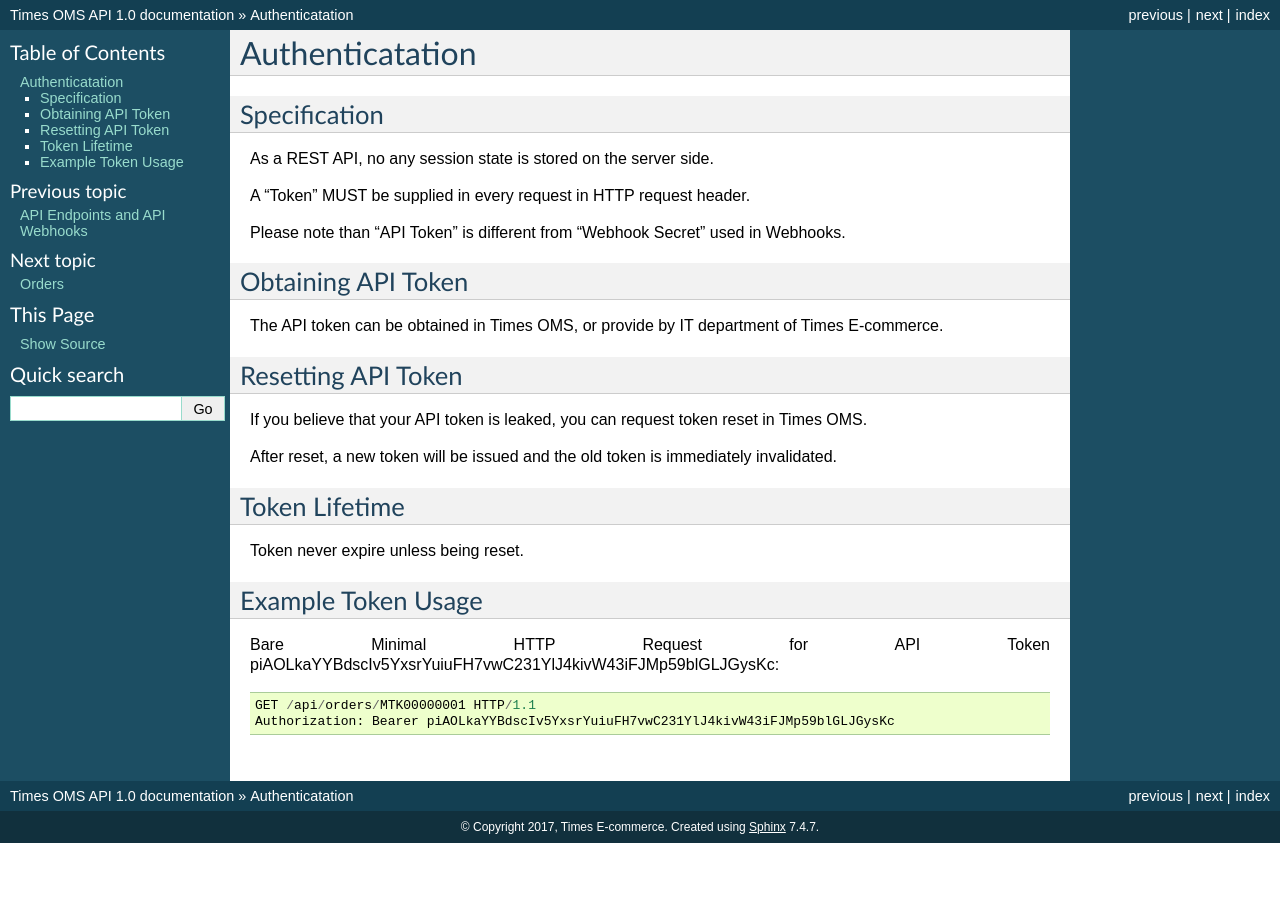
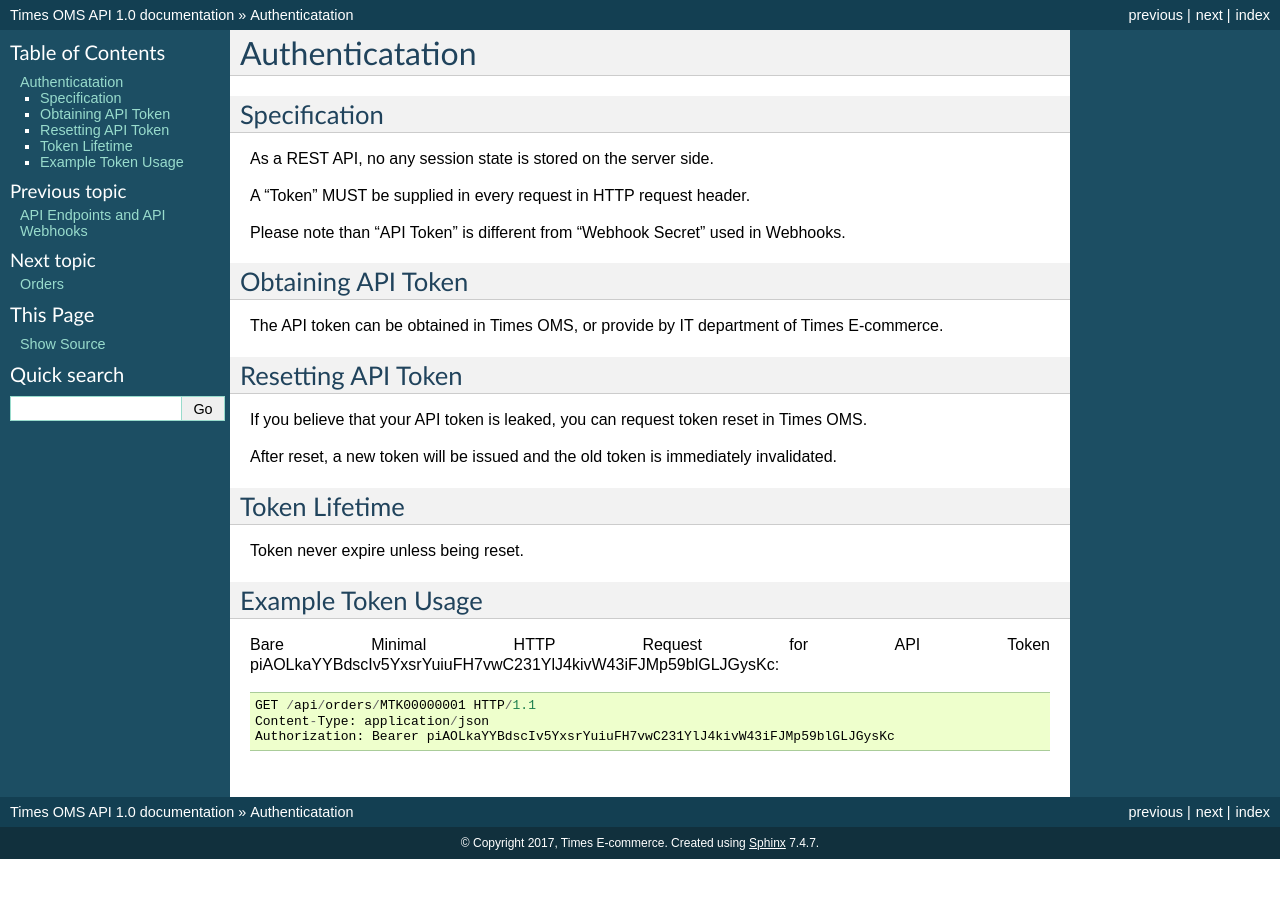
Before and after one commit to timeslogistics/times-oms-api-docs, a Sphinx documentation site: the page built from docs/authentication.rst, in a window 1280 px wide. Built offline with Sphinx 7.4.7, drawn with Linux system fonts in a browser that asks for light colours.

Commit message:
Update authentication.rst

```diff
--- a/docs/authentication.rst
+++ b/docs/authentication.rst
@@ -33,4 +33,5 @@
 Bare Minimal HTTP Request for API Token piAOLkaYYBdscIv5YxsrYuiuFH7vwC231YlJ4kivW43iFJMp59blGLJGysKc::
 
     GET /api/orders/MTK00000001 HTTP/1.1
+    Content-Type: application/json
     Authorization: Bearer piAOLkaYYBdscIv5YxsrYuiuFH7vwC231YlJ4kivW43iFJMp59blGLJGysKc
```
